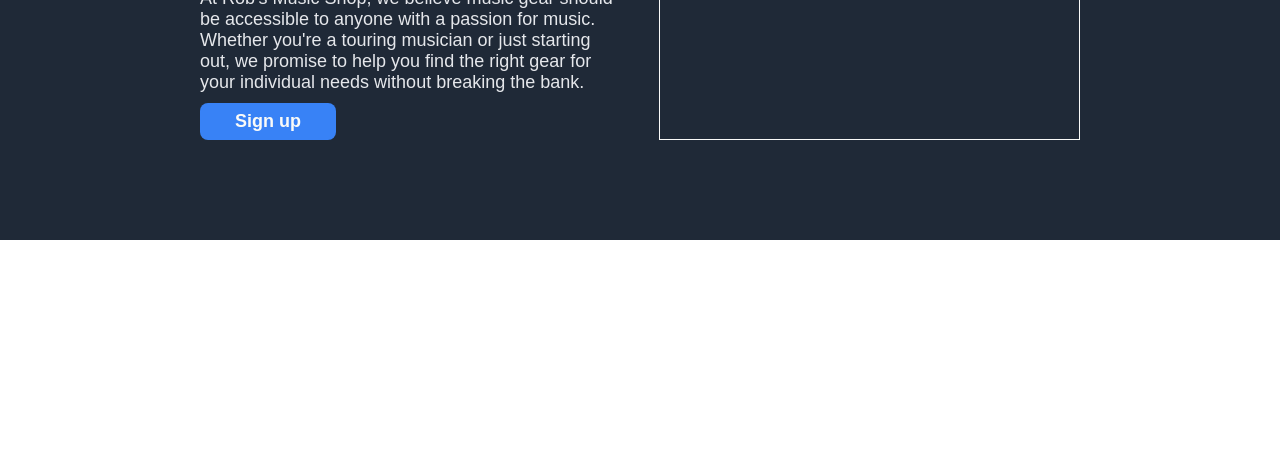
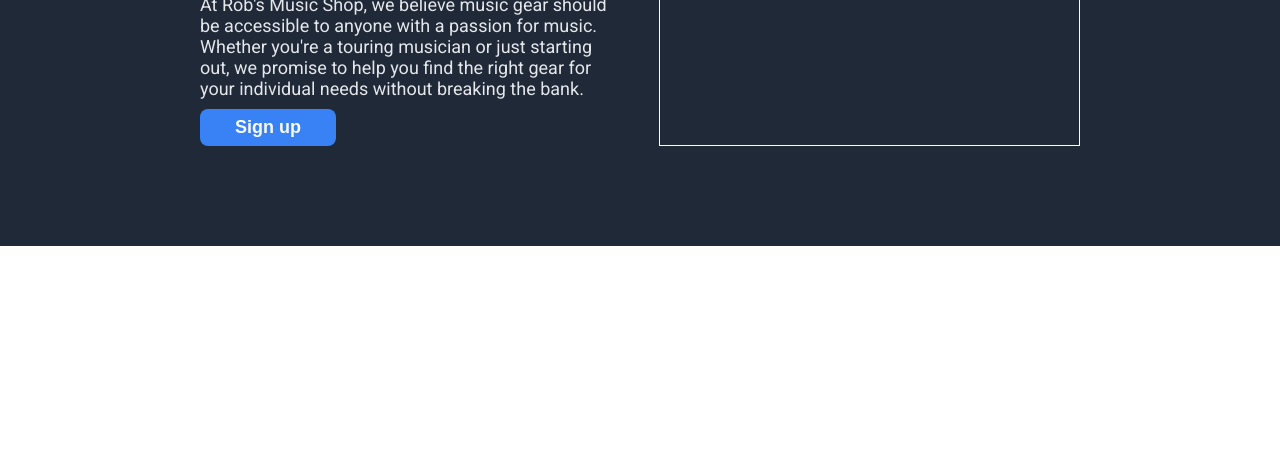
Before and after one commit to rjnares/music-shop-landing-page, a plain HTML site: page index.html in a window 1280 px wide. Shown: the part 345-800 px from the top of the page. Drawn offline with Linux system fonts and the light colour scheme.

Commit message:
Add roboto google font and styling to match design

```diff
--- a/index.html
+++ b/index.html
@@ -5,6 +5,11 @@
   <meta name="viewport" content="width=device-width, initial-scale=1.0">
   <title>Rob's Music Shop</title>
   <link rel="stylesheet" href="./styles.css">
+
+  <!-- Roboto Google Font -->
+  <link rel="preconnect" href="https://fonts.googleapis.com">
+  <link rel="preconnect" href="https://fonts.gstatic.com" crossorigin>
+  <link href="https://fonts.googleapis.com/css2?family=Roboto:ital,wght@0,400;0,900;1,300&display=swap" rel="stylesheet">
 </head>
 <body>
   <div class="header">
--- a/styles.css
+++ b/styles.css
@@ -1,6 +1,6 @@
 body {
   margin: 0;
-  font-family: Arial, sans-serif;
+  font-family: "Roboto", Arial, sans-serif;
 }
 
 .header {
@@ -28,7 +28,7 @@ ul {
 .secondary {
   color: #E5E7EB;
   font-size: 18px;
-  font-weight:100;
+  font-weight:400;
 }
 
 a {
```
